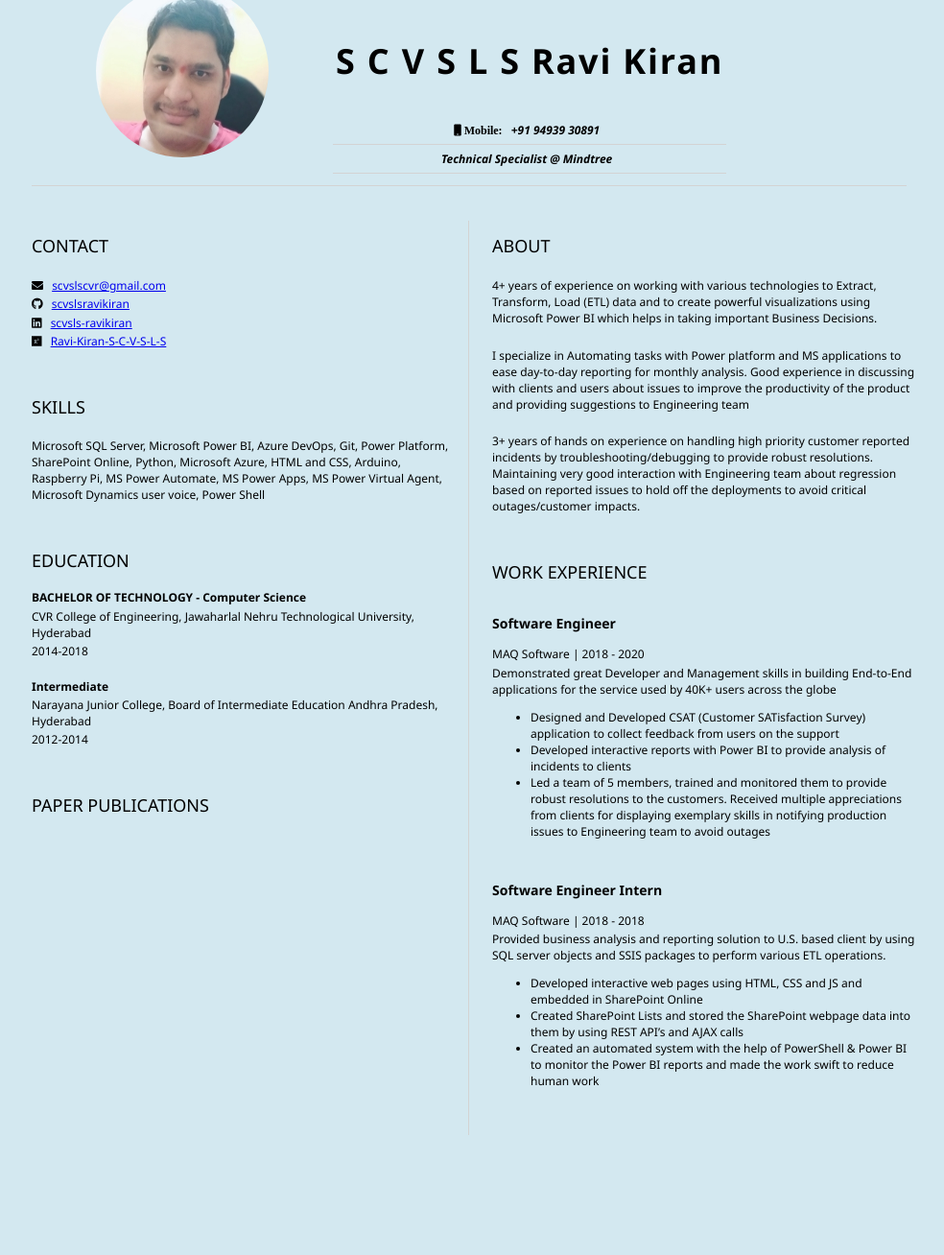
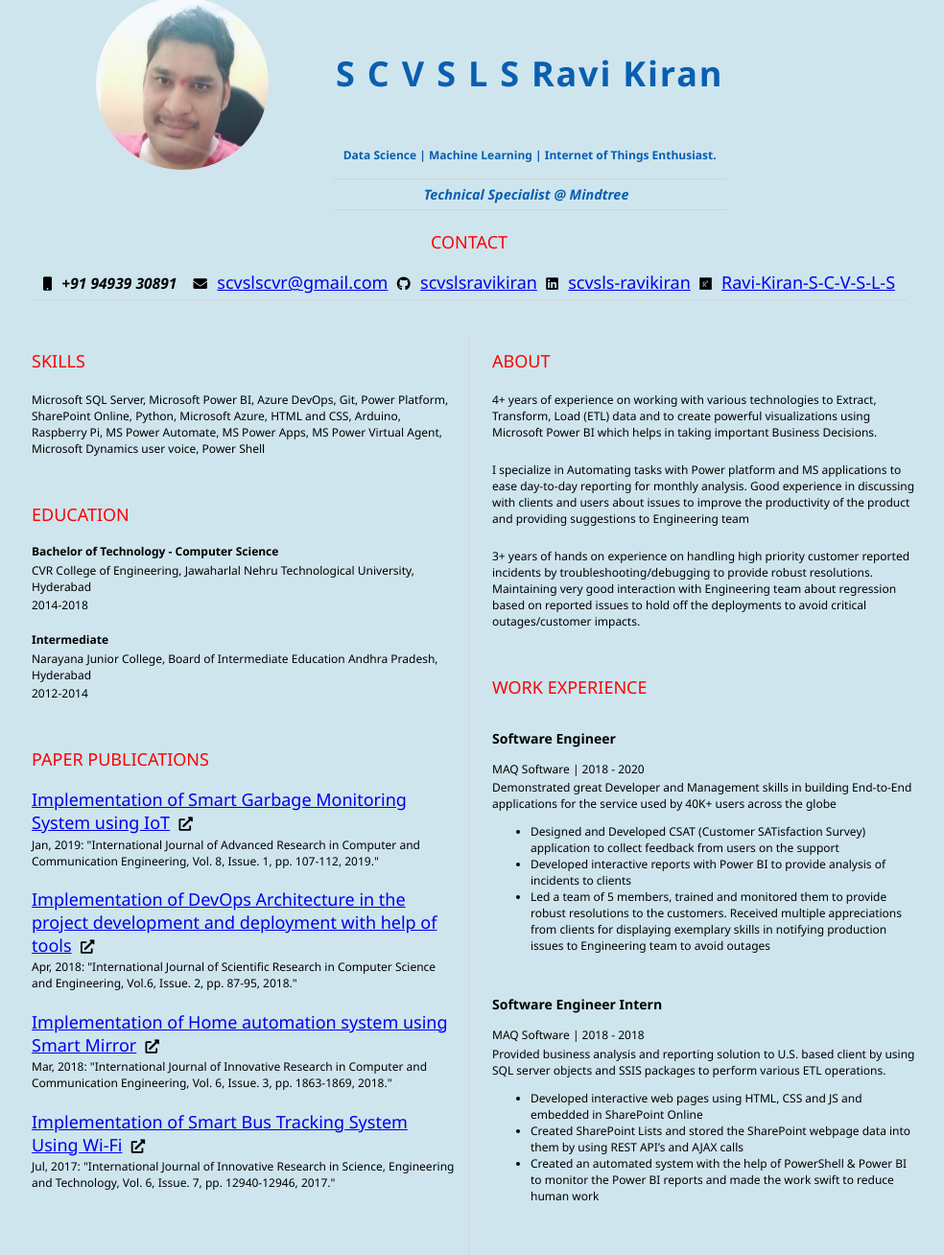
Before and after one commit to scvslsravikiran/scvslsravikiran-portfolio, a plain HTML site: page index.html in a window 1280 px wide. Shown: the part 21-1329 px from the top of the page at 96% size, without its empty margins (151-1135 px from the left). Before the commit the page ends 1204 px from the top, so only its background shows below. Drawn offline with Linux system fonts and the light colour scheme.

Commit message:
Add Resume

```diff
--- a/index.html
+++ b/index.html
@@ -10,44 +10,46 @@
     <header id="header">
         <!-- resume header with your name and title -->
         <div class="row-header">
+            <hr />
             <div class="column-header">
                 <img src="images/SRK.jpg" alt="SCVSLS Ravi Kiran">
             </div>
             <div class="column-header-title">
                 <h1><b>S C V S L S Ravi Kiran</b></h1>
-                <p>
-                    <i class="fa fa-mobile" aria-hidden="true"> Mobile:</i>
-                    <b><i>+91 94939 30891</i></b>
-                </p>
-                <hr>
+                <h4>Data Science | Machine Learning | Internet of Things Enthusiast.</h4>
+                <hr />
                 <b><i>Technical Specialist @ Mindtree</i></b>
                 <hr>
             </div>
+        </div>
+        <div class="contact">
+            <h2>CONTACT</h2>
+            <!-- contact info including social media -->
+
+            <i class="fa fa-mobile" aria-hidden="true"></i>
+            <b><i style="font-size: 1.3em;">+91 94939 30891</i></b>
+            &nbsp;
+
+            <i class="fa fa-envelope" aria-hidden="true"></i>
+            <a href="mailto:scvslscvr@gmail.com">scvslscvr@gmail.com</a>
+            &nbsp;
+
+            <i class="fab fa-github" aria-hidden="true"></i>
+            <a href="https://github.com/scvslsravikiran">scvslsravikiran</a>
+            &nbsp;
+
+            <i class="fab fa-linkedin" aria-hidden="true"></i>
+            <a href="https://in.linkedin.com/in/scvsls-ravikiran">scvsls-ravikiran</a>
+            &nbsp;
+
+            <i class="fab fa-researchgate" aria-hidden="true"></i>
+            <a href="https://www.researchgate.net/profile/Ravi-Kiran-S-C-V-S-L-S">Ravi-Kiran-S-C-V-S-L-S</a>
+
         </div>
         <hr>
     </header>
     <main>
         <article id="mainLeft">
-            <section>
-                <h2>CONTACT</h2>
-                <!-- contact info including social media -->
-                <p>
-                    <i class="fa fa-envelope" aria-hidden="true"></i>
-                    <a href="mailto:scvslscvr@gmail.com">scvslscvr@gmail.com</a>
-                </p>
-                <p>
-                    <i class="fab fa-github" aria-hidden="true"></i>
-                    <a href="https://github.com/scvslsravikiran">scvslsravikiran</a>
-                </p>
-                <p>
-                    <i class="fab fa-linkedin" aria-hidden="true"></i>
-                    <a href="https://in.linkedin.com/in/scvsls-ravikiran">scvsls-ravikiran</a>
-                </p>
-                <p>
-                    <i class="fab fa-researchgate" aria-hidden="true"></i>
-                    <a href="https://www.researchgate.net/profile/Ravi-Kiran-S-C-V-S-L-S">Ravi-Kiran-S-C-V-S-L-S</a>
-                </p>
-            </section>
             <section>
                 <h2>SKILLS</h2>
                 <!-- your skills AKA "buzzwords" -->
@@ -58,7 +60,7 @@
             <section>
                 <h2>EDUCATION</h2>
                 <!-- your education -->
-                <b>BACHELOR OF TECHNOLOGY - Computer Science</b>
+                <b>Bachelor of Technology - Computer Science</b>
                 <p>
                     CVR College of Engineering, Jawaharlal Nehru Technological University, Hyderabad
                 </p>
@@ -80,6 +82,49 @@
             <section>
                 <h2>PAPER PUBLICATIONS</h2>
                 <!-- your work experience -->
+                <a href="https://ijarcce.com/wp-content/uploads/2019/02/IJARCCE.2019.8124.pdf">Implementation of Smart
+                    Garbage Monitoring System using IoT</a>
+                &nbsp;
+                <i class="fa fa-external-link-alt" aria-hidden="true"></i>
+                <p>
+                    Jan, 2019: "International Journal of
+                    Advanced Research in Computer and Communication Engineering, Vol. 8, Issue. 1, pp. 107-112, 2019."
+                </p>
+                <br />
+
+                <a href="https://www.isroset.org/pdf_paper_view.php?paper_id=613&15-IJSRCSE-0833.pdf">Implementation of
+                    DevOps Architecture in the project development and deployment with help of
+                    tools</a>
+                &nbsp;
+                <i class="fa fa-external-link-alt" aria-hidden="true"></i>
+                <p>
+                    Apr, 2018: "International Journal of Scientific Research in Computer Science and Engineering, Vol.6,
+                    Issue. 2,
+                    pp. 87-95, 2018."
+                </p>
+                <br />
+
+                <a href="http://ijircce.com/admin/main/storage/app/pdf/7CqKMAJztdtS4EnL4VEkjw4AhV40zLqo8XW5Po5j.pdf">Implementation
+                    of Home automation system using Smart Mirror</a>
+                &nbsp;
+                <i class="fa fa-external-link-alt" aria-hidden="true"></i>
+                <p>
+                    Mar, 2018: "International Journal of
+                    Innovative Research in Computer and Communication Engineering, Vol. 6, Issue. 3, pp. 1863-1869,
+                    2018."
+                </p>
+                <br />
+
+
+                <a href="http://ijircce.com/admin/main/storage/app/pdf/7CqKMAJztdtS4EnL4VEkjw4AhV40zLqo8XW5Po5j.pdf">Implementation
+                    of Smart Bus Tracking System Using Wi-Fi</a>
+                &nbsp;
+                <i class="fa fa-external-link-alt" aria-hidden="true"></i>
+                <p>
+                    Jul, 2017: "International Journal of Innovative
+                    Research in Science, Engineering and Technology, Vol. 6, Issue. 7, pp. 12940-12946, 2017."
+                </p>
+                <br />
 
             </section>
         </article>
@@ -90,11 +135,11 @@
                 <p>4+ years of experience on working with various technologies to Extract, Transform, Load (ETL) data
                     and to create powerful visualizations using Microsoft Power BI which helps in taking important
                     Business Decisions. </p>
-                <br/>
+                <br />
                 <p>I specialize in Automating tasks with Power platform and MS applications to ease day-to-day
                     reporting for monthly analysis. Good experience in discussing with clients and users about issues to
                     improve the productivity of the product and providing suggestions to Engineering team</p>
-                    <br/>
+                <br />
                 <p>3+ years of hands on experience on handling high priority customer reported incidents by
                     troubleshooting/debugging to provide robust resolutions. Maintaining very good interaction with
                     Engineering team about regression based on reported issues to hold off the deployments to avoid
--- a/style.css
+++ b/style.css
@@ -3,7 +3,7 @@ body {
     font-size: 12px;
     max-width: 960px;
     margin: auto;
-    background-color: rgb(211, 232, 240);
+    background-color: rgb(206, 229, 238);
 }
 
 h1 {
@@ -16,6 +16,7 @@ h1 {
 h2 {
     font-size: 1.5em;
     padding-bottom: 1em;
+    color: #ff0000
 }
 
 main {
@@ -35,7 +36,9 @@ section {
 
 i {
     margin-right: .5em;
+    font-size: 1.2em;
 }
+
 
 p {
     margin: .2em auto
@@ -68,9 +71,14 @@ h1, h2 {
     padding: 5px;
   }
 
+a{
+    font-size: 1.5em;
+}
+
   .column-header-title {
     float: left;
     width: 45%;
+    color: rgb(9, 95, 176);
   }
 
   /* Clearfix (clear floats) */
```
